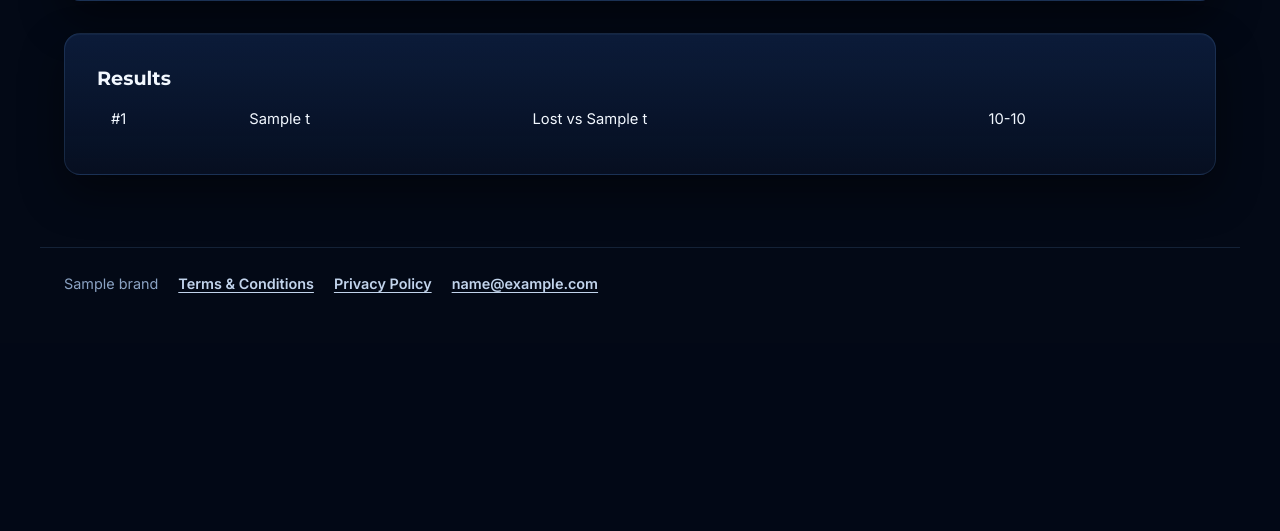
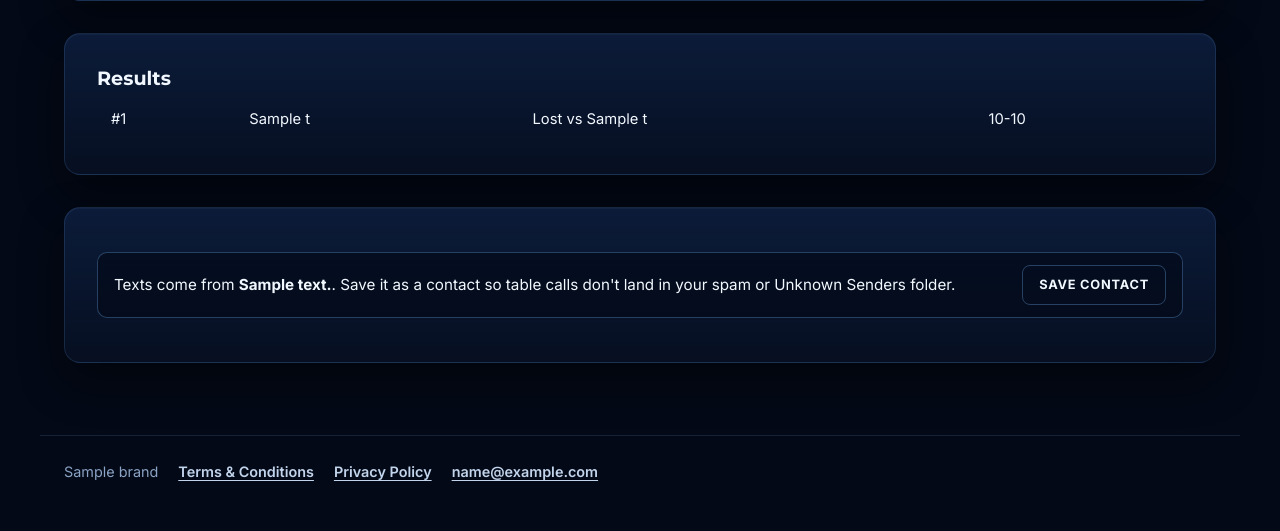
Before and after one commit to spark-prog/codefinity-introduction-to-python, a Python web app: template chip_tournament/templates/b_entry.html in a window 1280 px wide. Shown: the part 787-1318 px from the top of the page. Before the commit the page ends 1080 px from the top, so only its background shows below. Run offline with Jinja, Linux system fonts and the light colour scheme; the template is opened without the code that fills it: most values are stand-ins (such as "Sample title", 1, 10 or a date in 2020).

Commit message:
Show the texting number with a Save contact button
Registration pages (chip and bracket) and team pages say which number
tournament texts come from and offer a one-tap contact card (/contact.vcf),
so table calls don't land in a spam or Unknown Senders folder. Shown only
when TWILIO_FROM_NUMBER is set.

Co-Authored-By: Claude Opus 5.5 <noreply@anthropic.com>
Claude-Session: https://claude.ai/code/session_01SrcD7jwPeQ87qbLSquetew

```diff
--- a/chip_tournament/static/style.css
+++ b/chip_tournament/static/style.css
@@ -714,3 +714,8 @@ body.default-bg {
   --accent: #5b94ff; --accent-rgb: 91, 148, 255; --accent-hi: #c2d6ff; --accent-dark: #2a5bd0; --accent-2: #dfe6f2; --accent-alt: #c0c8d6;
   --on-accent: #050c22; --bg-tint: #2a4d9b; --felt-rgb: 50, 90, 180; --felt-muted: #cfdaf0;
 }
+
+/* "Save contact" note for the number tournament texts come from */
+.save-contact { display: flex; align-items: center; gap: 12px 16px; flex-wrap: wrap; padding: 12px 16px; margin: 12px 0;
+  border: 1px solid var(--line-strong); border-radius: var(--radius-sm); background: rgba(var(--bg-rgb), .6); }
+.save-contact p { margin: 0; flex: 1 1 240px; font-size: var(--fs-small); text-shadow: none; }
--- a/chip_tournament/templates/_roster_fields.html
+++ b/chip_tournament/templates/_roster_fields.html
@@ -41,6 +41,7 @@
     <span>Yes, text me tournament alerts at the Partner 1 cell number above. I agree to receive text messages from
       {{ legal.brand }} ({{ legal.company }}) about this tournament: registration and team PIN, table calls, results, cash-in and last call.
       Message frequency varies. Msg &amp; data rates may apply. Reply HELP for help, STOP to opt out. Consent is not required to register.</span></label>
+  {% include "_save_contact.html" %}
   <label class="checkbox"><input type="checkbox" name="agree_terms" value="1" required {% if form and form.get("agree_terms") == "1" %}checked{% endif %}>
     <span>I agree to the <a href="{{ url_for('terms') }}" target="_blank">Terms &amp; Conditions</a> and
       <a href="{{ url_for('privacy') }}" target="_blank">Privacy Policy</a>.</span></label>
--- /dev/null
+++ b/chip_tournament/templates/_save_contact.html
@@ -0,0 +1,6 @@
+{% if text_sender %}
+<div class="save-contact">
+  <p>Texts come from <b class="nowrap">{{ text_sender }}</b>. Save it as a contact so table calls don't land in your spam or Unknown Senders folder.</p>
+  <a class="button small secondary" href="{{ url_for('save_contact') }}">Save contact</a>
+</div>
+{% endif %}
--- a/chip_tournament/templates/b_entry.html
+++ b/chip_tournament/templates/b_entry.html
@@ -88,4 +88,5 @@
   </table>
 </section>
 {% endif %}
+{% if text_sender %}<section class="card">{% include "_save_contact.html" %}</section>{% endif %}
 {% endblock %}
--- a/chip_tournament/templates/b_register.html
+++ b/chip_tournament/templates/b_register.html
@@ -25,6 +25,7 @@
     {% endfor %}
     <label class="checkbox sms-consent"><input type="checkbox" name="sms_consent" value="1" {% if form.get('sms_consent') %}checked{% endif %}>
       Text me table calls and results for this tournament at the first cell number above. Msg frequency varies. Msg &amp; data rates may apply. Reply STOP to opt out, HELP for help.</label>
+    {% include "_save_contact.html" %}
     <label class="checkbox"><input type="checkbox" name="agree_terms" value="1" required>
       I agree to the <a href="{{ url_for('terms') }}" target="_blank">Terms &amp; Conditions</a> and <a href="{{ url_for('privacy') }}" target="_blank">Privacy Policy</a>.</label>
     <button class="button big block">Register</button>
--- a/chip_tournament/templates/team.html
+++ b/chip_tournament/templates/team.html
@@ -116,6 +116,7 @@
   <h2>Get tournament texts</h2>
   <p class="muted">Table calls, results, cash-in and last call, sent to each partner who turns them on. Msg frequency varies. Msg &amp; data rates may apply.
     Reply HELP for help, STOP to opt out. <a href="{{ url_for('terms') }}">Terms</a> · <a href="{{ url_for('privacy') }}">Privacy</a></p>
+  {% include "_save_contact.html" %}
   {% for p in team.players if p.phone %}
     {% if p.sms_consent %}
       <p><span class="arrived">✓ Text alerts on</span> for {{ p.name }} (cell ending in {{ p.phone|last4 }})</p>
```
Also changed, not shown: chip_tournament/app.py (+18 -0 lines), chip_tournament/tests/test_app.py (+17 -1 lines), chip_tournament/README.md.
